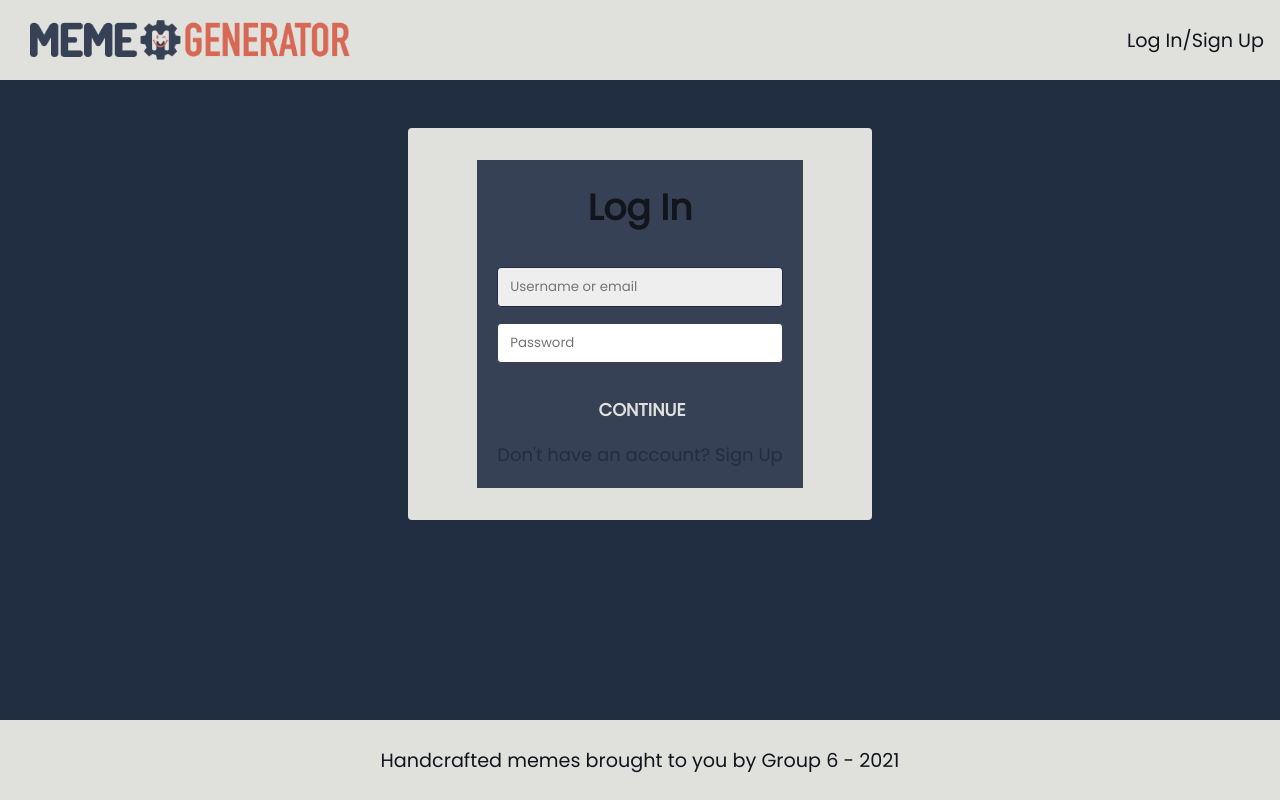
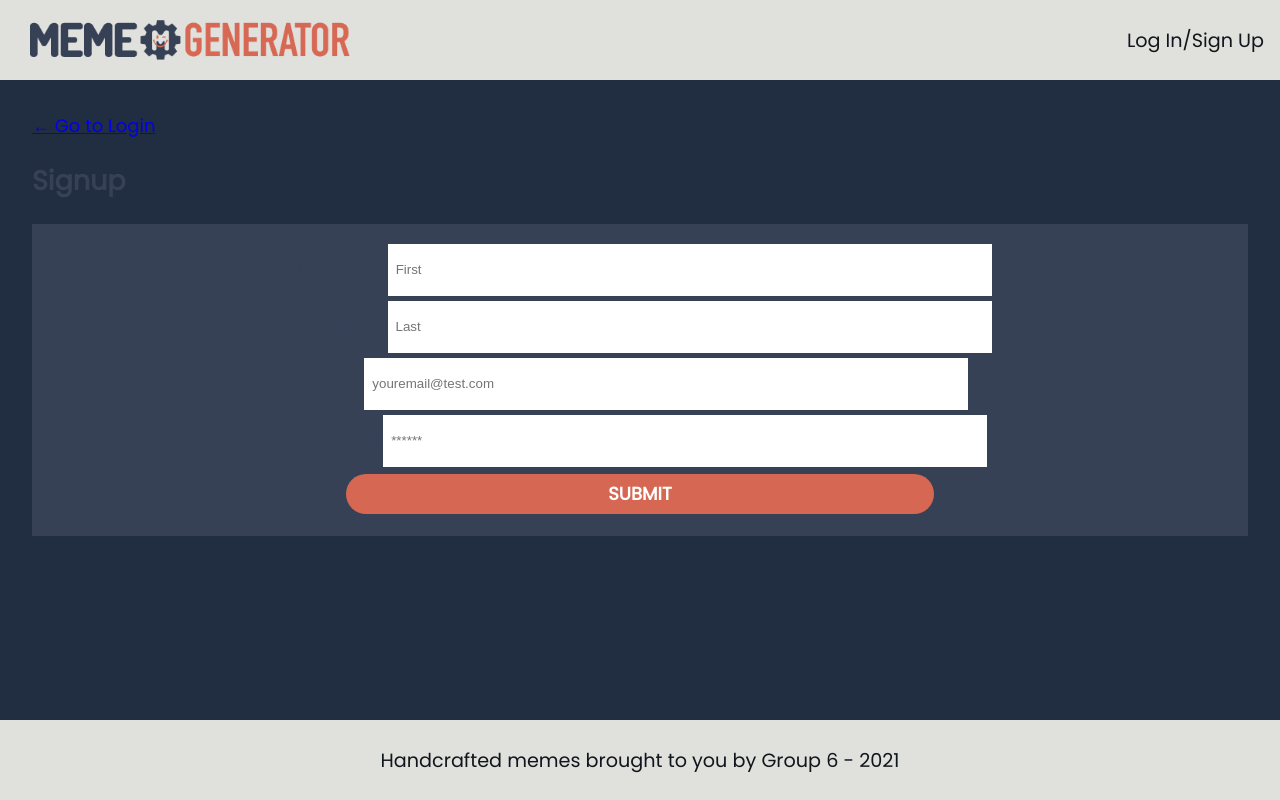
Before and after one commit to big-bad-six/project3, a React (Create React App) app in the folder client/: page /sign-in in a window 1280 px wide. Built offline with nearby package versions, Linux system fonts and the light colour scheme.

Commit message:
created and linked LogIn and SignIn

```diff
--- a/client/src/App.js
+++ b/client/src/App.js
@@ -3,6 +3,7 @@
 import { BrowserRouter as Router, Route } from 'react-router-dom';
 import Home from './pages/Home';
 import SignIn from './pages/SignIn';
+import LogIn from './pages/LogIn';
 import MemeGen from './pages/MemeGen';
 import Nav from './components/Nav';
 import Footer from './components/Footer';
@@ -29,6 +30,9 @@
           <Route exact path="/sign-in">
             <SignIn />
           </Route>
+          <Route exact path="/log-in">
+            <LogIn />
+          </Route>
         </main>
         <Footer />
       </Router>
--- /dev/null
+++ b/client/src/pages/LogIn.js
@@ -0,0 +1,74 @@
+import React, { useState } from 'react';
+import { useMutation } from '@apollo/client';
+import { Link } from 'react-router-dom';
+// import Auth from '../utils/auth';//
+import { LOGIN } from '../utils/mutations';
+import '.././assets/css/Form.css';
+
+export default function LogIn(props) {
+
+    const [formState, setFormState] = useState({ email: '', password: '' });
+    const [login, { error }] = useMutation(LOGIN)
+
+    const handleFormSubmit = async (event) => {
+        event.preventDefault();
+        try {
+            // mutationResponse is greyed out because it is used in line 24 cost token
+            // we need to create an Auth in utils
+          const mutationResponse = await login({
+            variables: { email: formState.email, password: formState.password },
+          });
+        //const token = mutationResponse.data.login.token;
+        //   Auth.login(token);
+        } catch (e) {
+          console.log(e);
+        }
+      };
+
+      const handleChange = (event) => {
+        const { name, value } = event.target;
+        setFormState({
+          ...formState,
+          [name]: value,
+        });
+      };
+
+      return (
+        <div className="form-container">
+          <Link to="/sign-in">← Go to Signup</Link>
+
+          <h2>Login</h2>
+          <form onSubmit={handleFormSubmit}>
+            <div className="flex-row space-between my-2">
+              <label htmlFor="email">Email address:</label>
+              <input
+                className="form-input"
+                placeholder="youremail@test.com"
+                name="email"
+                type="email"
+                id="email"
+                onChange={handleChange}
+              />
+            </div>
+            <div className="flex-row space-between my-2">
+              <label htmlFor="pwd">Password:</label>
+              <input
+                placeholder="******"
+                name="password"
+                type="password"
+                id="pwd"
+                onChange={handleChange}
+              />
+            </div>
+            {error ? (
+              <div>
+                <p className="error-text">The provided credentials are incorrect</p>
+              </div>
+            ) : null}
+            <div className="flex-row flex-end">
+              <button type="submit">Submit</button>
+            </div>
+          </form>
+        </div>
+      );
+}
--- a/client/src/pages/SignIn.js
+++ b/client/src/pages/SignIn.js
@@ -1,110 +1,88 @@
-import React from 'react';
-import { useQuery, useMutation } from '@apollo/client';
+import React, { useState } from 'react';
+import { useMutation } from '@apollo/client';
+import { Link } from 'react-router-dom'
 import '.././assets/css/Form.css';
 import { SIGN_UP } from '../utils/mutations';
+// import Auth from '../utils/auth';
 
-export default function SignIn() {
 
-    const [addUser, { error }] = useMutation(SIGN_UP);
+export default function SignIn(props) {
+    const [formState, setFormState] = useState({ email: '', password: '' });
+    const [addUser] = useMutation(SIGN_UP);
 
-    function setFormMessage(formElement, type, message) {
-        const messageElement = formElement.querySelector(".form_message");
+    const handleFormSubmit = async (event) => {
+        event.preventDefault();
+        // this is greyed out because it is used in line 24 cost token
+        // we need to create an Auth in utils
+        const mutationResponse = await addUser({
+          variables: {
+            email: formState.email,
+            password: formState.password,
+            firstName: formState.firstName,
+            lastName: formState.lastName,
+          },
+        });
+        //const token = mutationResponse.data.addUser.token;
+       // Auth.login(token);
+      };
 
-        messageElement.textContent = message;
-        messageElement.classList.remove("form_message-success", "form_message-error");
-        messageElement.classList.add(`form_message-${type}`);
-    }
-
-    function setInputError(inputElement, message) {
-        inputElement.classList.add("form_input-error");
-        inputElement.parentElement.querySelector(".form_input-error-message").textContent = message;
-    }
-
-    function clearInputError(inputElement) {
-        inputElement.classList.remove("form_input-error");
-        inputElement.parentElement.querySelector(".form_input-error-message").textContent = "";
-    }
-
-    document.addEventListener("DOMContentLoaded", () => {
-        const loginForm = document.querySelector("#login");
-        const createAccountForm = document.querySelector("#createAccount");
-
-        document.querySelector("#linkCreateAccount").addEventListener("click", e => {
-            e.preventDefault();
-            loginForm.classList.add("form-hidden");
-            createAccountForm.classList.remove("form-hidden");
+      const handleChange = (event) => {
+        const { name, value } = event.target;
+        setFormState({
+          ...formState,
+          [name]: value,
         });
-
-        document.querySelector("#linkLogin").addEventListener("click", e => {
-            e.preventDefault();
-            loginForm.classList.remove("form-hidden");
-            createAccountForm.classList.add("form-hidden");
-        });
-
-        loginForm.addEventListener("submit", e => {
-            e.preventDefault();
-            // set up a state in this function for a profile
-            // hook called { setProfile }
-            //import useState to set this function up
-            // const [profile, setProfile] = useState ({})
-            console.log(e.target);
-            setFormMessage(loginForm, "error", "Invalid username/password combination");
-        });
-
-        document.querySelectorAll(".form_input").forEach(inputElement => {
-            inputElement.addEventListener("blur", e => {
-                if (e.target.id === "signupUsername" && e.target.value.length > 0 && e.target.value.length < 6) {
-                    setInputError(inputElement, "Username must be at least 6 characters in length");
-                }
-            });
-
-            inputElement.addEventListener("input", e => {
-                clearInputError(inputElement);
-            });
-        });
-    });
+      };
 
       return (
-        <div className="form-container">
-            <form className="form" id="login">
-                <h1 className="form_title">Log In</h1>
-                <div className="form_message form_message-error"></div>
-                <div className="form_input-group">
-                    <input type="text" className="form_input" autoFocus placeholder="Username or email" />
-                    <div className="form_input-error-message"></div>
+        <div className="container my-1">
+          <Link to="/log-in">← Go to Login</Link>
+
+          <h2>Signup</h2>
+          <form onSubmit={handleFormSubmit}>
+            <div className="flex-row space-between my-2">
+              <label htmlFor="firstName">First Name:</label>
+              <input
+                placeholder="First"
+                name="firstName"
+                type="firstName"
+                id="firstName"
+                onChange={handleChange}
+              />
             </div>
-                <div className="form_input-group">
-                    <input type="password" className="form_input" autoFocus placeholder="Password" />
-                    <div className="form_input-error-message"></div>
+            <div className="flex-row space-between my-2">
+              <label htmlFor="lastName">Last Name:</label>
+              <input
+                placeholder="Last"
+                name="lastName"
+                type="lastName"
+                id="lastName"
+                onChange={handleChange}
+              />
             </div>
-                <button className="form_button" type="submit">Continue</button>
-                <p className="form_text">
-                    <a className="form_link" href="./" id="linkCreateAccount">Don't have an account? Sign Up</a>
-                </p>
-            </form>
-            <form className="form form-hidden" id="createAccount">
-                <h1 className="form_title">Sign Up</h1>
-                <div className="form_message form_message-error"></div>
-                <div className="form_input-group">
-                    <input type="text" id="signupUsername" className="form_input" autoFocus placeholder="Username" />
-                    <div className="form_input-error-message"></div>
+            <div className="flex-row space-between my-2">
+              <label htmlFor="email">Email:</label>
+              <input
+                placeholder="youremail@test.com"
+                name="email"
+                type="email"
+                id="email"
+                onChange={handleChange}
+              />
             </div>
-                <div className="form_input-group">
-                    <input type="text" className="form_input" autoFocus placeholder="Email Address" />
-                    <div className="form_input-error-message"></div>
+            <div className="flex-row space-between my-2">
+              <label htmlFor="pwd">Password:</label>
+              <input
+                placeholder="******"
+                name="password"
+                type="password"
+                id="pwd"
+                onChange={handleChange}
+              />
             </div>
-                <div className="form_input-group">
-                    <input type="password" className="form_input" autoFocus placeholder="Password" />
-                    <div className="form_input-error-message"></div>
+            <div className="flex-row flex-end">
+              <button type="submit">Submit</button>
             </div>
-                <div className="form_input-group">
-                    <input type="password" className="form_input" autoFocus placeholder="Confirm password" />
-                    <div className="form_input-error-message"></div>
-                </div>
-                <button className="form_button" type="submit">Continue</button>
-                <p className="form_text">
-                    <a className="form_link" href="./" id="linkLogin">Already have an account? Log In</a>
-                </p>
           </form>
         </div>
       );
```
Lines whose indentation alone changed are shown as unchanged.
